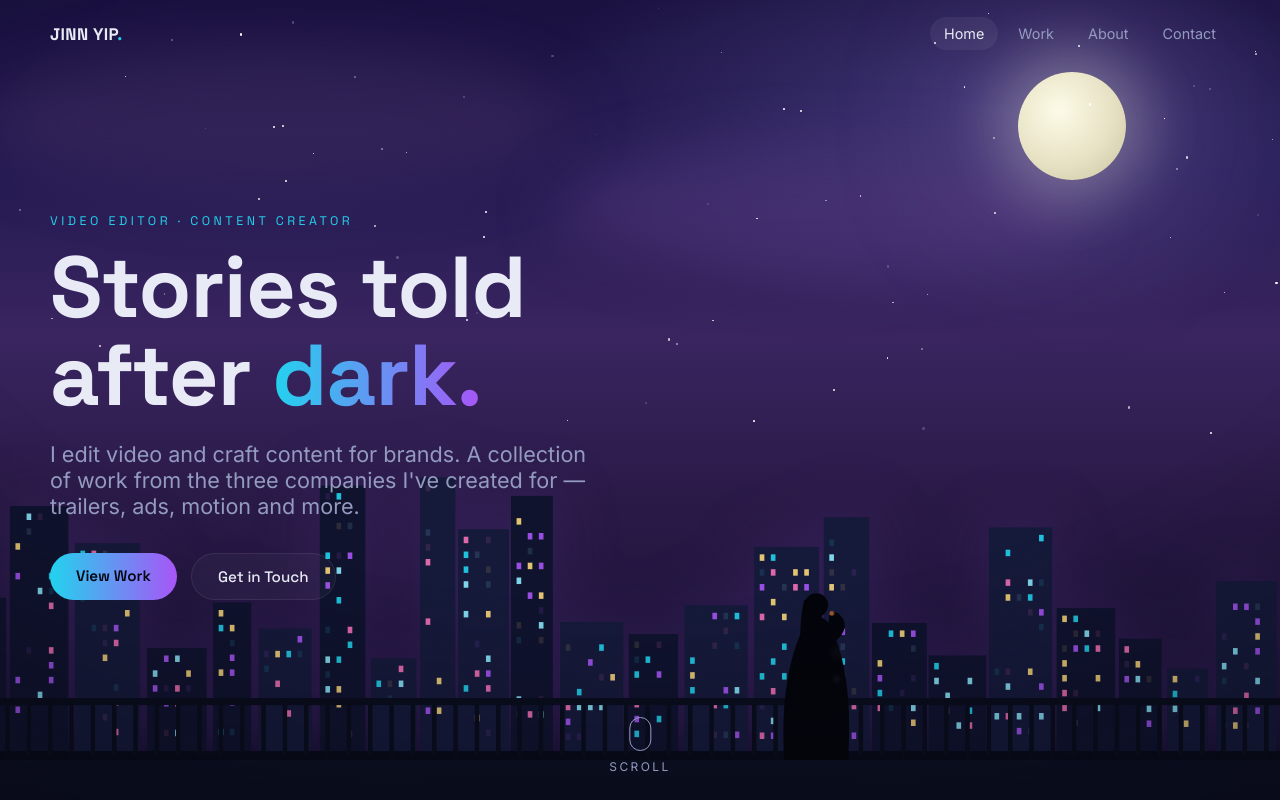
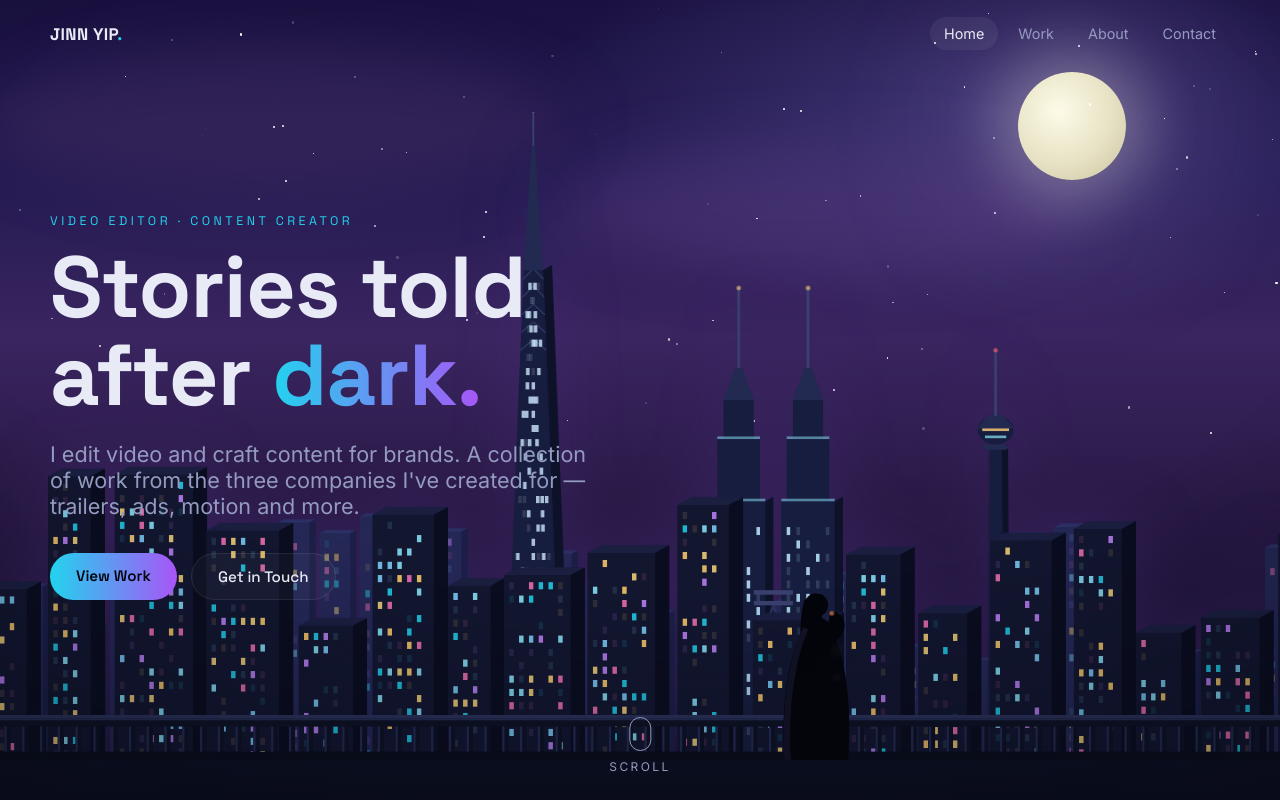
Before and after one commit to Lohjinnyip/Loh-Jinn-Yip-Portfolio, a React (Vite) app: page / in a window 1280 px wide. Shown: the top 800 px of the page. Built offline with nearby package versions, Linux system fonts and the light colour scheme.

Commit message:
Rebuild background as 3D Kuala Lumpur skyline (Petronas, Merdeka 118, KL Tower)

```diff
--- a/src/components/CityBackground.jsx
+++ b/src/components/CityBackground.jsx
@@ -1,18 +1,14 @@
 import { useEffect, useMemo, useRef } from "react";
 
 // ============================================================================
-//  FIXED BACKGROUND SCENE with scroll parallax ("drone descent")
-//  - Top of page   : wide shot, balcony sits near the bottom.
-//  - Scroll down    : foreground rises toward the middle, faster than the
-//                     city/sky behind it -> feels like the camera descends.
+//  FIXED BACKGROUND SCENE — Kuala Lumpur skyline, 3D-shaded, scroll parallax.
+//  Landmarks: Petronas Twin Towers, Merdeka 118, KL Tower (Menara KL).
 //
-//  ▶ USE YOUR OWN PIXEL ART:
-//    Put an image in /public (e.g. public/background.png) and set BG_IMAGE.
-//    It becomes the fixed, scroll-following backdrop instead of this scene.
+//  ▶ USE YOUR OWN PIXEL ART: put an image in /public and set BG_IMAGE.
 // ============================================================================
 const BG_IMAGE = ""; // e.g. "/background.png"
 
-const WINDOW_COLORS = ["#f9d67a", "#22d3ee", "#f472b6", "#a855f7", "#8be9fd"];
+const WINDOW_COLORS = ["#f9d67a", "#ffcf6b", "#22d3ee", "#8be9fd", "#f472b6", "#c084fc", "#7dd3fc"];
 
 function makeRng(seed) {
   let s = seed;
@@ -22,33 +18,172 @@ function makeRng(seed) {
   };
 }
 
-function buildCity() {
-  const rng = makeRng(1337);
-  const buildings = [];
-  let x = -20;
-  while (x < 1460) {
-    const w = 34 + Math.floor(rng() * 46);
-    const h = 90 + Math.floor(rng() * 240);
-    const fill = rng() > 0.5 ? "#161a3a" : "#10132e";
-    const windows = [];
-    const cols = Math.max(1, Math.floor((w - 8) / 12));
-    const rows = Math.max(1, Math.floor((h - 12) / 16));
+// depth palettes: distant = lighter/hazier, near = darker
+const FAR = { front: "#242a56", side: "#1a2046", top: "#2c3468", dim: 0.5 };
+const NEAR = { front: "#12162f", side: "#0a0d1f", top: "#1a1f40", dim: 0.85 };
+const MARK = { front: "#171d3e", side: "#0d1228", top: "#232a52" };
+
+// generate a row of extruded-box buildings across the width
+function genLayer(seed, cfg) {
+  const rng = makeRng(seed);
+  const { groundY, minH, maxH, minW, maxW, depth, gap, colors } = cfg;
+  const list = [];
+  let x = -50;
+  while (x < 1490) {
+    const w = minW + Math.round(rng() * (maxW - minW));
+    const h = minH + Math.round(rng() * (maxH - minH));
+    const y = groundY - h;
+    const wins = [];
+    const cols = Math.max(1, Math.floor((w - 8) / 11));
+    const rows = Math.max(1, Math.floor((h - 10) / 15));
     for (let c = 0; c < cols; c++) {
       for (let r = 0; r < rows; r++) {
-        if (rng() > 0.62) {
-          windows.push({
-            x: x + 6 + c * 12,
-            y: 500 - h + 8 + r * 16,
-            color: WINDOW_COLORS[Math.floor(rng() * WINDOW_COLORS.length)],
-            lit: rng() > 0.35,
+        if (rng() < 0.55) {
+          wins.push({
+            x: x + 6 + c * 11,
+            y: y + 8 + r * 15,
+            c: WINDOW_COLORS[Math.floor(rng() * WINDOW_COLORS.length)],
+            lit: rng() > 0.42,
           });
         }
       }
     }
-    buildings.push({ x, w, h, fill, windows });
-    x += w + 2 + Math.floor(rng() * 8);
+    list.push({ x, y, w, h, d: depth, colors, wins });
+    x += w + gap + Math.round(rng() * gap);
   }
-  return buildings;
+  return list;
+}
+
+// one extruded box building (roof + right side + front = 3D)
+function Building({ x, y, w, h, d, colors, wins }) {
+  const dx = d, dy = d * 0.55;
+  const top = `${x},${y} ${x + w},${y} ${x + w + dx},${y - dy} ${x + dx},${y - dy}`;
+  const side = `${x + w},${y} ${x + w + dx},${y - dy} ${x + w + dx},${y - dy + h} ${x + w},${y + h}`;
+  return (
+    <g>
+      <polygon points={top} fill={colors.top} />
+      <polygon points={side} fill={colors.side} />
+      <rect x={x} y={y} width={w} height={h} fill={colors.front} />
+      {wins.map((wn, i) => (
+        <rect key={i} x={wn.x} y={wn.y} width="5" height="8" fill={wn.c} opacity={wn.lit ? colors.dim : 0.12} />
+      ))}
+    </g>
+  );
+}
+
+// ---- LANDMARKS --------------------------------------------------------------
+
+function PetronasTower({ cx, groundY }) {
+  const d = 9, dy = 5;
+  const bodyTop = groundY - 300;
+  const t2 = groundY - 370;
+  const t3 = groundY - 414;
+  const coneTop = groundY - 450;
+  const spireTop = groundY - 540;
+  const rng = makeRng(Math.round(cx) * 13 + 7);
+  const wins = [];
+  for (let r = 0; r < 18; r++) {
+    const yy = groundY - 16 - r * 15;
+    if (yy < bodyTop) break;
+    for (let c = -2; c <= 2; c++) {
+      if (rng() < 0.55) wins.push({ x: cx + c * 11 - 2, y: yy, lit: rng() > 0.4 });
+    }
+  }
+  return (
+    <g>
+      {/* depth side of main body */}
+      <polygon points={`${cx + 30},${groundY} ${cx + 30 + d},${groundY - dy} ${cx + 30 + d},${bodyTop - dy} ${cx + 30},${bodyTop}`} fill={MARK.side} />
+      {/* stacked tiers */}
+      <rect x={cx - 30} y={bodyTop} width="60" height={groundY - bodyTop} fill={MARK.front} />
+      <rect x={cx - 24} y={t2} width="48" height={bodyTop - t2} fill={MARK.front} />
+      <rect x={cx - 17} y={t3} width="34" height={t2 - t3} fill={MARK.front} />
+      {/* cone + pinnacle */}
+      <polygon points={`${cx - 17},${t3} ${cx + 17},${t3} ${cx + 4},${coneTop} ${cx - 4},${coneTop}`} fill={MARK.top} />
+      <rect x={cx - 1.5} y={spireTop} width="3" height={coneTop - spireTop} fill="#3a4270" />
+      <circle cx={cx} cy={spireTop} r="2.5" fill="#ffd27a" className="ember" />
+      {/* setback light rings */}
+      <rect x={cx - 30} y={bodyTop - 3} width="60" height="3" fill="#8be9fd" opacity="0.5" />
+      <rect x={cx - 24} y={t2 - 3} width="48" height="3" fill="#8be9fd" opacity="0.5" />
+      {wins.map((w, i) => (
+        <rect key={i} x={w.x} y={w.y} width="4" height="9" fill="#bfe9ff" opacity={w.lit ? 0.85 : 0.15} />
+      ))}
+    </g>
+  );
+}
+
+function Petronas({ cx, groundY }) {
+  const gap = 78;
+  const l = cx - gap / 2;
+  const r = cx + gap / 2;
+  const by = groundY - 200; // bridge height
+  return (
+    <g>
+      <PetronasTower cx={l} groundY={groundY} />
+      <PetronasTower cx={r} groundY={groundY} />
+      {/* skybridge: two decks + angled support legs */}
+      <rect x={l + 17} y={by} width={r - l - 34} height="5" fill="#39406e" />
+      <rect x={l + 17} y={by + 12} width={r - l - 34} height="5" fill="#39406e" />
+      <line x1={cx} y1={by + 17} x2={l + 20} y2={by + 70} stroke="#2c3260" strokeWidth="3" />
+      <line x1={cx} y1={by + 17} x2={r - 20} y2={by + 70} stroke="#2c3260" strokeWidth="3" />
+    </g>
+  );
+}
+
+function Merdeka({ cx, groundY }) {
+  const d = 10, dy = 6;
+  const wb = 66, wt = 22;
+  const shaftTop = groundY - 560;
+  const spireTop = groundY - 700;
+  const crownStart = groundY - 470;
+  const rng = makeRng(455);
+  const wins = [];
+  for (let r = 0; r < 34; r++) {
+    const yy = groundY - 18 - r * 16;
+    const frac = (groundY - yy) / 560;
+    const halfW = (wb - (wb - wt) * frac) / 2 - 6;
+    for (let c = -3; c <= 3; c++) {
+      const wx = cx + c * (halfW / 3);
+      if (Math.abs(wx - cx) <= halfW && rng() < 0.5) wins.push({ x: wx - 2, y: yy, lit: rng() > 0.4 });
+    }
+  }
+  return (
+    <g>
+      <polygon points={`${cx + wb / 2},${groundY} ${cx + wb / 2 + d},${groundY - dy} ${cx + wt / 2 + d},${shaftTop - dy} ${cx + wt / 2},${shaftTop}`} fill={MARK.side} />
+      <polygon points={`${cx - wb / 2},${groundY} ${cx + wb / 2},${groundY} ${cx + wt / 2},${shaftTop} ${cx - wt / 2},${shaftTop}`} fill={MARK.front} />
+      {[0, 1, 2, 3, 4].map((i) => {
+        const yy = crownStart - i * 20;
+        const frac = (groundY - yy) / 560;
+        const halfW = (wb - (wb - wt) * frac) / 2;
+        return <polyline key={i} points={`${cx - halfW},${yy} ${cx},${yy - 12} ${cx + halfW},${yy}`} fill="none" stroke="#3b4472" strokeWidth="1.5" opacity="0.8" />;
+      })}
+      <polygon points={`${cx - wt / 2},${shaftTop} ${cx + wt / 2},${shaftTop} ${cx + 2},${spireTop} ${cx - 2},${spireTop}`} fill={MARK.top} />
+      <rect x={cx - 1} y={spireTop - 40} width="2" height="40" fill="#3a4270" />
+      <circle cx={cx} cy={spireTop - 40} r="2.5" fill="#ff6b6b" className="ember" />
+      {wins.map((w, i) => (
+        <rect key={i} x={w.x} y={w.y} width="4" height="8" fill="#cfe9ff" opacity={w.lit ? 0.8 : 0.14} />
+      ))}
+    </g>
+  );
+}
+
+function KLTower({ cx, groundY }) {
+  const d = 7, dy = 4;
+  const sw = 18;
+  const podY = groundY - 360;
+  const antTop = groundY - 470;
+  return (
+    <g>
+      <polygon points={`${cx + sw / 2},${groundY} ${cx + sw / 2 + d},${groundY - dy} ${cx + sw / 2 - 2 + d},${podY - dy} ${cx + sw / 2 - 2},${podY}`} fill={MARK.side} />
+      <polygon points={`${cx - sw / 2},${groundY} ${cx + sw / 2},${groundY} ${cx + sw / 2 - 2},${podY} ${cx - sw / 2 + 2},${podY}`} fill={MARK.front} />
+      <rect x={cx - 14} y={podY - 4} width="28" height="6" rx="3" fill={MARK.top} />
+      <ellipse cx={cx} cy={podY - 20} rx="20" ry="16" fill={MARK.front} />
+      <path d={`M ${cx - 20} ${podY - 22} Q ${cx} ${podY - 54} ${cx + 20} ${podY - 22} Z`} fill={MARK.top} />
+      <rect x={cx - 15} y={podY - 22} width="30" height="3" fill="#ffd27a" opacity="0.8" />
+      <rect x={cx - 12} y={podY - 14} width="24" height="3" fill="#8be9fd" opacity="0.7" />
+      <rect x={cx - 1.5} y={antTop} width="3" height={podY - 36 - antTop} fill="#3a4270" />
+      <circle cx={cx} cy={antTop} r="2.5" fill="#ff6b6b" className="ember" />
+    </g>
+  );
 }
 
 function Stars({ count = 70 }) {
@@ -57,31 +192,27 @@ function Stars({ count = 70 }) {
     return Array.from({ length: count }, (_, i) => {
       const size = rng() * 2 + 0.6;
       return {
-        key: i,
-        left: `${rng() * 100}%`,
-        top: `${rng() * 55}%`,
-        width: `${size}px`,
-        height: `${size}px`,
-        "--dur": `${2 + rng() * 3}s`,
-        animationDelay: `${rng() * 3}s`,
+        key: i, left: `${rng() * 100}%`, top: `${rng() * 55}%`,
+        width: `${size}px`, height: `${size}px`,
+        "--dur": `${2 + rng() * 3}s`, animationDelay: `${rng() * 3}s`,
       };
     });
   }, [count]);
-
   return (
     <div className="starfield">
-      {stars.map(({ key, ...style }) => (
-        <span key={key} className="star" style={style} />
-      ))}
+      {stars.map(({ key, ...style }) => <span key={key} className="star" style={style} />)}
     </div>
   );
 }
 
 export default function CityBackground() {
-  const city = useMemo(buildCity, []);
+  const GROUND = 820;
+  const scene = useMemo(() => ({
+    far: genLayer(21, { groundY: GROUND, minH: 120, maxH: 300, minW: 34, maxW: 60, depth: 7, gap: 8, colors: FAR }),
+    near: genLayer(88, { groundY: GROUND, minH: 150, maxH: 340, minW: 48, maxW: 92, depth: 16, gap: 14, colors: NEAR }),
+  }), []);
+
   const ref = useRef(null);
-
-  // Drive a 0..1 scroll progress onto the scene as the CSS var `--p`.
   useEffect(() => {
     const el = ref.current;
     if (!el) return;
@@ -89,11 +220,9 @@ export default function CityBackground() {
     const onScroll = () => {
       cancelAnimationFrame(raf);
       raf = requestAnimationFrame(() => {
-        // progress across the WHOLE page: 0 at top, 1 at the very bottom
         const doc = document.documentElement;
         const max = doc.scrollHeight - window.innerHeight;
         const p = max > 0 ? Math.min(1, Math.max(0, window.scrollY / max)) : 0;
-        // set on <html> so any element (scene layers, scroll hint) can react
         doc.style.setProperty("--p", p.toFixed(4));
       });
     };
@@ -108,88 +237,67 @@ export default function CityBackground() {
   }, []);
 
   if (BG_IMAGE) {
-    return (
-      <div
-        className="bg-scene bg-image"
-        style={{ backgroundImage: `url(${BG_IMAGE})` }}
-        aria-hidden="true"
-      />
-    );
+    return <div className="bg-scene bg-image" style={{ backgroundImage: `url(${BG_IMAGE})` }} aria-hidden="true" />;
   }
 
   return (
     <div className="bg-scene" ref={ref} aria-hidden="true">
-      {/* far layers — drift slowly */}
       <div className="layer sky" />
       <div className="layer cloud cloud-1" />
       <div className="layer cloud cloud-2" />
       <div className="layer moon" />
       <Stars />
 
-      {/* mid layer — neon city, rises at a medium rate */}
-      <svg
-        className="layer city"
-        viewBox="0 0 1440 500"
-        preserveAspectRatio="xMidYMax slice"
-      >
-        {city.map((b, i) => (
-          <g key={i}>
-            <rect x={b.x} y={500 - b.h} width={b.w} height={b.h} fill={b.fill} />
-            {b.windows.map((w, j) => (
-              <rect
-                key={j}
-                x={w.x}
-                y={w.y}
-                width="5"
-                height="7"
-                fill={w.color}
-                opacity={w.lit ? 0.9 : 0.12}
-              />
-            ))}
-          </g>
-        ))}
+      {/* Kuala Lumpur skyline */}
+      <svg className="layer city" viewBox={`0 0 1440 ${GROUND}`} preserveAspectRatio="xMidYMax slice">
+        <g opacity="0.9">
+          {scene.far.map((b, i) => <Building key={`f${i}`} {...b} />)}
+        </g>
+        <KLTower cx={1120} groundY={GROUND} />
+        <Merdeka cx={600} groundY={GROUND} />
+        <Petronas cx={870} groundY={GROUND} />
+        {scene.near.map((b, i) => <Building key={`n${i}`} {...b} />)}
       </svg>
 
-      {/* foreground layer — balcony + lady, rises fastest (closest to camera) */}
+      {/* foreground: 3D balcony + lady */}
       <div className="layer foreground">
-        {/* building wall filling everything below the balcony floor */}
         <div className="building" />
-        {/* balcony railing */}
-        <svg className="railing" viewBox="0 0 1440 70" preserveAspectRatio="none">
-          <rect x="0" y="0" width="1440" height="8" fill="#0a0d1c" />
-          <rect x="0" y="60" width="1440" height="10" fill="#080b18" />
-          {Array.from({ length: 60 }, (_, i) => (
-            <rect key={i} x={i * 24 + 6} y="0" width="5" height="66" fill="#0a0d1c" />
-          ))}
+        {/* 3D balcony railing */}
+        <svg className="ledge" viewBox="0 0 1440 44" preserveAspectRatio="none">
+          {Array.from({ length: 72 }, (_, i) => {
+            const x = i * 20 + 5;
+            return (
+              <g key={i}>
+                <rect x={x} y="10" width="7" height="34" fill="#0d1224" />
+                <rect x={x} y="10" width="2.5" height="34" fill="#232a52" />
+              </g>
+            );
+          })}
+          <rect x="0" y="36" width="1440" height="8" fill="#0a0d1c" />
+          {/* top rail with a lit cap edge (depth) */}
+          <polygon points="0,4 1440,4 1440,1 0,1" fill="#2a3157" />
+          <rect x="0" y="4" width="1440" height="8" fill="#0d1224" />
+          <rect x="0" y="4" width="1440" height="2" fill="#252c52" />
         </svg>
 
         {/* the lady, standing at the railing, smoking */}
         <div className="lady">
           <svg viewBox="0 0 90 170" preserveAspectRatio="xMidYMax meet">
             <g fill="#04050b">
-              {/* dress / body */}
               <path d="M18 170 C14 108 22 58 40 22 C46 10 62 10 68 22 C86 58 92 108 88 170 Z" />
-              {/* neck + head */}
               <rect x="47" y="8" width="12" height="16" />
               <circle cx="53" cy="0" r="13" />
-              {/* long hair */}
               <path d="M40 -6 C34 14 34 52 40 82 L50 82 C46 50 48 16 54 -2 Z" />
-              {/* raised arm to face (smoking) */}
               <path d="M66 44 C84 36 90 20 78 10 C74 6 67 8 67 14 C67 24 60 34 56 40 Z" />
             </g>
-            {/* cigarette ember */}
+            {/* rim light on the dress for depth */}
+            <path d="M18 170 C15 112 22 60 39 24 L44 27 C29 62 22 112 25 170 Z" fill="#171a33" opacity="0.7" />
             <circle cx="70" cy="9" r="2.6" fill="#ff8a3d" className="ember" />
           </svg>
-          {/* smoke rising from the ember */}
-          <div className="smoke">
-            <span />
-            <span />
-            <span />
-          </div>
+          <div className="smoke"><span /><span /><span /></div>
         </div>
       </div>
 
-      {/* soft vignette keeps text readable */}
       <div className="vignette" />
     </div>
   );
--- a/src/index.css
+++ b/src/index.css
@@ -146,7 +146,7 @@ img, video { display: block; max-width: 100%; }
 
 /* ---- MID: neon city (rises at a medium rate + slight zoom) ---- */
 .bg-scene .city {
-  bottom: 6vh; height: 58vh;
+  bottom: 4vh; height: 82vh; /* tall enough to show the landmark towers */
   filter: drop-shadow(0 -2px 30px rgba(80, 50, 130, 0.35));
   transform-origin: 50% 100%;
   transform: translateY(calc(var(--p) * -20vh)) scale(calc(1 + var(--p) * 0.1));
@@ -169,9 +169,9 @@ img, video { display: block; max-width: 100%; }
   background: linear-gradient(180deg, #0c1022 0%, #070a16 30%, #05060c 100%);
   box-shadow: 0 -1px 0 rgba(120, 90, 170, 0.25);
 }
-.foreground .railing {
+.foreground .ledge {
   position: absolute; left: 0; width: 100%;
-  bottom: 65vh; height: 62px; /* base sits on the 95vh floor line (160-95) */
+  bottom: 65vh; height: 46px; /* railing rises from the 95vh floor line (160-95) */
 }
 .foreground .lady {
   position: absolute; left: 60%; /* right of the headline text */
@@ -256,10 +256,15 @@ img, video { display: block; max-width: 100%; }
 .work {
   /* most of the black removed — light veil + frosted blur keeps the city visible
      while text stays readable */
-  background: linear-gradient(180deg, rgba(10, 8, 26, 0.28) 0%, rgba(10, 14, 36, 0.32) 100%);
+  background: linear-gradient(180deg,
+    rgba(10, 8, 26, 0) 0%,
+    rgba(10, 8, 26, 0.28) 8%,
+    rgba(10, 14, 36, 0.32) 100%);
   backdrop-filter: blur(7px);
   -webkit-backdrop-filter: blur(7px);
-  border-top: 1px solid var(--line);
+  /* feather the blur+veil in from the top so there's no hard seam */
+  -webkit-mask-image: linear-gradient(180deg, transparent 0%, #000 7%);
+  mask-image: linear-gradient(180deg, transparent 0%, #000 7%);
 }
 .work-head { display: flex; flex-wrap: wrap; align-items: flex-end; justify-content: space-between; gap: 24px; margin-bottom: 36px; }
 .filters { display: flex; flex-wrap: wrap; gap: 10px; }
@@ -359,6 +364,12 @@ img, video { display: block; max-width: 100%; }
   backdrop-filter: blur(7px);
   -webkit-backdrop-filter: blur(7px);
   text-align: center;
+  /* fill the viewport so scrolling here pushes the ABOUT content off the top —
+     only the background + contact remain in view */
+  min-height: 100vh;
+  display: flex;
+  flex-direction: column;
+  justify-content: center;
 }
 .contact h2 { font-size: clamp(2rem, 6vw, 4rem); font-weight: 700; margin-bottom: 18px; }
 .contact p { color: var(--text-muted); max-width: 520px; margin: 0 auto 30px; }
```
